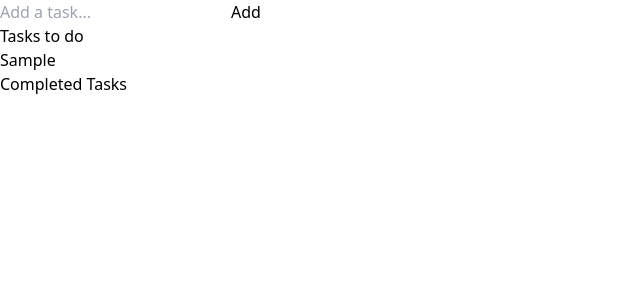
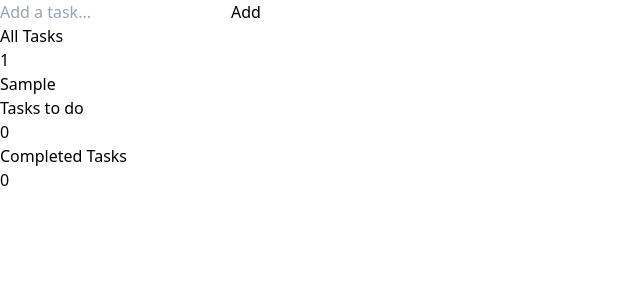
Before and after one commit to gabriel-alg/pr-volt-test, a React (Vite) app: page / in a window 1280 px wide. Both pictures are taken after typing "Sample" into the empty fields and a click on the button "Add". Shown: the top 300 px of the page, without its empty margins (0-640 px from the left). Built offline with nearby package versions, Linux system fonts and the light colour scheme.

Commit message:
Finish task

```diff
--- a/src/App.tsx
+++ b/src/App.tsx
@@ -1,25 +1,35 @@
 import { FC, FormEventHandler, useState } from 'react'
-import {
-  DragDropContext,
-  Droppable,
-  Draggable,
-  DropResult,
-} from 'react-beautiful-dnd'
+import { DragDropContext, Droppable, DropResult } from 'react-beautiful-dnd'
+
+import DroppableArea from './components/DropableArea'
 import { useAppDispatch, useAppSelector } from './hooks/redux-hooks'
 import { addTask, moveTask } from './store/slices/taskSlice'
-import Task from './components/Task'
+
+import { SECTION_LIST } from './contants'
+
+import { TaskListType } from './types'
 
 const App: FC = () => {
   const dispatch = useAppDispatch()
   const [input, setInput] = useState('')
 
-  const tasks = useAppSelector(state => state.tasks.taskList)
+  const allTaskList = useAppSelector(state => state.tasks.allTasks)
+  const todoTaskList = useAppSelector(state => state.tasks.todoTaskList)
+  const completedTaskList = useAppSelector(
+    state => state.tasks.completedTaskList,
+  )
+
+  const taskLists = {
+    all: allTaskList,
+    todo: todoTaskList,
+    completed: completedTaskList,
+  }
 
   const handleAddTask: FormEventHandler = e => {
     e.preventDefault()
 
     if (input.length > 0 && input.length <= 50) {
-      dispatch(addTask({ title: input, bgColor: 'red', completed: false }))
+      dispatch(addTask({ title: input }))
       setInput('')
     }
   }
@@ -31,7 +41,8 @@ const App: FC = () => {
       moveTask({
         fromIndex: result.source.index,
         toIndex: result.destination.index,
-        toCompleted: result.destination.droppableId === 'completedTasks',
+        fromSection: result.source.droppableId as TaskListType,
+        toSection: result.destination.droppableId as TaskListType,
       }),
     )
   }
@@ -53,69 +64,17 @@ const App: FC = () => {
 
       <DragDropContext onDragEnd={handleOnDragEnd}>
         <div className="mx-auto mt-6 flex max-w-screen-xl">
-          <Droppable droppableId="uncompletedTasks">
-            {provided => (
-              <div
-                className="w-1/2 rounded bg-blue-100 p-4"
-                {...provided.droppableProps}
-                ref={provided.innerRef}
-              >
-                <h2 className="mb-2 text-lg font-bold">Tasks to do</h2>
-                {tasks
-                  .filter(task => !task.completed)
-                  .map((task, index) => (
-                    <Draggable
-                      key={task.id}
-                      draggableId={task.id}
-                      index={index}
-                    >
-                      {provided => (
-                        <div
-                          ref={provided.innerRef}
-                          {...provided.draggableProps}
-                          {...provided.dragHandleProps}
-                        >
-                          <Task task={task} />
-                        </div>
-                      )}
-                    </Draggable>
-                  ))}
-                {provided.placeholder}
-              </div>
-            )}
-          </Droppable>
-
-          <Droppable droppableId="completedTasks">
-            {provided => (
-              <div
-                className="w-1/2 rounded bg-green-100 p-4"
-                {...provided.droppableProps}
-                ref={provided.innerRef}
-              >
-                <h2 className="mb-2 text-lg font-bold">Completed Tasks</h2>
-                {tasks
-                  .filter(task => task.completed)
-                  .map((task, index) => (
-                    <Draggable
-                      key={task.id}
-                      draggableId={task.id}
-                      index={index}
-                    >
-                      {provided => (
-                        <div
-                          ref={provided.innerRef}
-                          {...provided.draggableProps}
-                          {...provided.dragHandleProps}
-                        >
-                          <Task task={task} />
-                        </div>
-                      )}
-                    </Draggable>
-                  ))}
-                {provided.placeholder}
-              </div>
-            )}
-          </Droppable>
+          {SECTION_LIST.map(section => (
+            <Droppable key={section.id} droppableId={section.id}>
+              {provided => (
+                <DroppableArea
+                  provided={provided}
+                  section={section}
+                  taskList={taskLists[section.id]}
+                />
+              )}
+            </Droppable>
+          ))}
         </div>
       </DragDropContext>
     </div>
--- /dev/null
+++ b/src/components/DropableArea/index.tsx
@@ -0,0 +1,41 @@
+import { FC } from 'react'
+import { Draggable, DroppableProvided } from 'react-beautiful-dnd'
+
+import Task from '../Task'
+
+import { ISection, ITask } from '../../types'
+
+interface IDroppableArea {
+  provided: DroppableProvided
+  section: ISection
+  taskList: ITask[]
+}
+
+const DroppableArea: FC<IDroppableArea> = ({ provided, section, taskList }) => (
+  <div
+    className={`flex w-1/2 flex-col gap-2 rounded bg-${section.color}-100 p-4`}
+    {...provided.droppableProps}
+    ref={provided.innerRef}
+  >
+    <div className="flex w-full justify-between">
+      <h2 className="mb-2 text-lg font-bold">{section.title}</h2>
+      <p className="mb-2 text-lg font-bold">{taskList.length}</p>
+    </div>
+    {taskList.map((task, index) => (
+      <Draggable key={task.id} draggableId={task.id} index={index}>
+        {provided => (
+          <div
+            ref={provided.innerRef}
+            {...provided.draggableProps}
+            {...provided.dragHandleProps}
+          >
+            <Task task={task} />
+          </div>
+        )}
+      </Draggable>
+    ))}
+    {provided.placeholder}
+  </div>
+)
+
+export default DroppableArea
--- a/src/components/Task/index.tsx
+++ b/src/components/Task/index.tsx
@@ -11,21 +11,17 @@ const Task: FC<TaskProps> = ({ task }) => {
   const dispatch = useAppDispatch()
   const [isEditing, setIsEditing] = useState(false)
   const [title, setTitle] = useState(task.title)
-  const [bgColor, setBgColor] = useState(task.bgColor)
 
   const handleSave: MouseEventHandler<HTMLButtonElement> = e => {
     e.stopPropagation()
-    dispatch(updateTask({ ...task, title, bgColor }))
+    dispatch(updateTask({ ...task, title }))
     setIsEditing(false)
   }
 
   const handleCancel: MouseEventHandler<HTMLButtonElement> = e => {
     e.stopPropagation()
     setIsEditing(false)
-  }
-
-  const handleColorChange = (event: ChangeEvent<HTMLInputElement>) => {
-    setBgColor(event.target.value)
+    setTitle(task.title)
   }
 
   const handleTitleChange = (event: ChangeEvent<HTMLInputElement>) => {
@@ -35,17 +31,11 @@ const Task: FC<TaskProps> = ({ task }) => {
   return (
     <div
       className={`cursor-pointer overflow-hidden rounded-lg shadow-lg ${isEditing ? 'ring-2 ring-blue-300' : ''}`}
-      style={{ borderTopColor: bgColor }}
+      style={{ borderTopColor: task.bgColor }}
       onClick={() => setIsEditing(true)}
     >
       {isEditing ? (
-        <div className="flex flex-col">
-          <input
-            type="color"
-            value={bgColor}
-            onChange={handleColorChange}
-            className="w-full"
-          />
+        <form className="flex flex-col">
           <input
             type="text"
             value={title}
@@ -54,16 +44,20 @@ const Task: FC<TaskProps> = ({ task }) => {
           />
           <div className="flex justify-end space-x-2 p-2">
             <button onClick={handleSave}>Save</button>
-            <button className="btn btn-ghost" onClick={handleCancel}>
+            <button
+              type="button"
+              className="btn btn-ghost"
+              onClick={handleCancel}
+            >
               Cancel
             </button>
           </div>
-        </div>
+        </form>
       ) : (
         <div className="flex h-full flex-col justify-between">
           <div
             className="bg-opacity-50 p-4"
-            style={{ backgroundColor: bgColor }}
+            style={{ backgroundColor: task.bgColor }}
           />
           <div className="bg-white p-4">
             <p className="text-lg font-semibold">{title}</p>
--- /dev/null
+++ b/src/contants/index.ts
@@ -0,0 +1,13 @@
+import { ISection } from '../types'
+
+export const SECTION_LIST: ISection[] = [
+  { id: 'all', title: 'All Tasks', color: 'gray' },
+  { id: 'todo', title: 'Tasks to do', color: 'blue' },
+  { id: 'completed', title: 'Completed Tasks', color: 'green' },
+]
+
+export const TASK_LIST_DICTIONARY = {
+  all: 'allTasks',
+  todo: 'todoTaskList',
+  completed: 'completedTaskList',
+} as const
--- a/src/store/slices/taskSlice.ts
+++ b/src/store/slices/taskSlice.ts
@@ -1,58 +1,78 @@
 import { createSlice, PayloadAction } from '@reduxjs/toolkit'
 import { v4 as uuidv4 } from 'uuid'
 
-import { ITask } from '../../types'
+import { ITask, TaskListType } from '../../types'
+import { TASK_LIST_DICTIONARY } from '../../contants'
 
 interface IState {
-  taskList: ITask[]
+  completedTaskList: ITask[]
+  todoTaskList: ITask[]
+  allTasks: ITask[]
 }
 
 const initialState: IState = {
-  taskList: [],
+  completedTaskList: [],
+  todoTaskList: [],
+  allTasks: [],
 }
 
 export const taskSlice = createSlice({
   name: 'task',
   initialState,
   reducers: {
-    addTask: (state, action: PayloadAction<Omit<ITask, 'id'>>) => {
-      const newtask: ITask = {
+    updateTask: (state, action: PayloadAction<ITask>) => {
+      const taskList = state[TASK_LIST_DICTIONARY[action.payload.taskList]]
+
+      const index = taskList.findIndex(task => task.id === action.payload.id)
+      if (index !== -1) {
+        taskList[index] = action.payload
+      }
+    },
+    addTask: (state, action: PayloadAction<Pick<ITask, 'title'>>) => {
+      const newTask: ITask = {
         id: uuidv4(),
+        completed: false,
+        bgColor: 'gray',
+        taskList: 'all',
         ...action.payload,
       }
-      state.taskList = [...state.taskList, newtask]
-    },
-    updateTask: (state, action: PayloadAction<ITask>) => {
-      const index = state.taskList.findIndex(
-        task => task.id === action.payload.id,
-      )
-      if (index !== -1) {
-        state.taskList[index] = action.payload
-      }
+      state.allTasks.push(newTask)
     },
     moveTask: (
       state,
       action: PayloadAction<{
+        toIndex: number
         fromIndex: number
-        toIndex: number
-        toCompleted?: boolean
+        toSection: TaskListType
+        fromSection: TaskListType
       }>,
     ) => {
-      const { fromIndex, toIndex, toCompleted } = action.payload
+      const { fromIndex, toSection, fromSection, toIndex } = action.payload
+      const fromTaskList = state[TASK_LIST_DICTIONARY[fromSection]]
+      const toTaskList = state[TASK_LIST_DICTIONARY[toSection]]
 
-      if (fromIndex !== toIndex && toCompleted === undefined) {
-        const [movedTask] = state.taskList.splice(fromIndex, 1)
-        state.taskList.splice(toIndex, 0, movedTask)
+      const task = fromTaskList[fromIndex]
+
+      task.taskList = toSection
+
+      task.completed = false
+      task.bgColor = 'gray'
+
+      switch (toSection) {
+        case 'completed':
+          task.completed = true
+          task.bgColor = 'green'
+          break
+        case 'todo':
+          task.completed = false
+          task.bgColor = 'red'
+          break
+        case 'all':
+          break
       }
 
-      if (typeof toCompleted === 'boolean') {
-        const task = state.taskList[fromIndex]
-        if (task) {
-          task.completed = toCompleted
-          state.taskList.splice(fromIndex, 1)
-          state.taskList.splice(toIndex, 0, task)
-        }
-      }
+      fromTaskList.splice(fromIndex, 1)
+      toTaskList.splice(toIndex, 0, task)
     },
   },
 })
```
Also changed, not shown: src/types/index.ts (+9 -0 lines).
